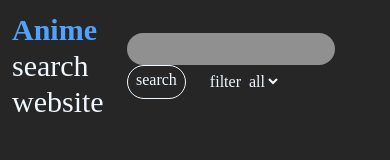
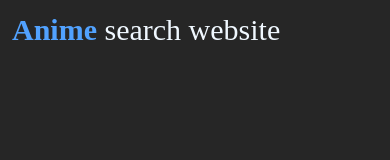
Before and after one commit to Bright-Portfolio/AnimeSearch, a plain HTML site: page index.html in a window 390 px wide. Drawn offline with nearby package versions, Linux system fonts and the light colour scheme; a web font is replaced by a local one.

Commit message:
make search box hidden when screen is small

```diff
--- a/index.html
+++ b/index.html
@@ -16,7 +16,7 @@
       </h1>
       <!-- navbar -->
        <button type="button" id="nav-btn" class=""></button>
-      <form id="searchForm" class="relative -left-10 m-auto">
+      <form id="searchForm" class="relative hidden md:flex -left-10 m-auto ">
         <input
           class="bg-gray-50/50 active:bg-gray-50/50 p-1 rounded-full text-black outline-none md:w-s lg:w-md"
           type="text"
```
